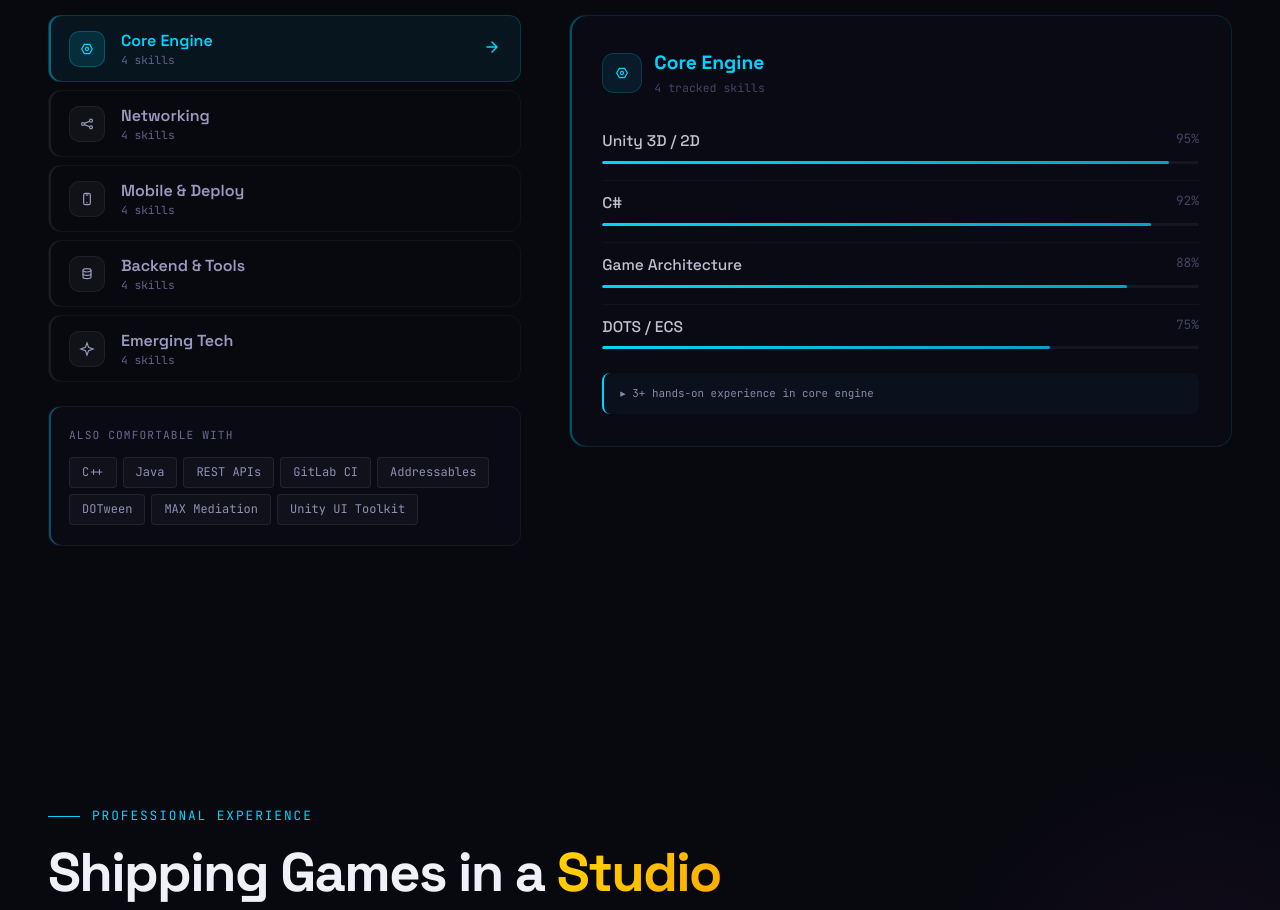
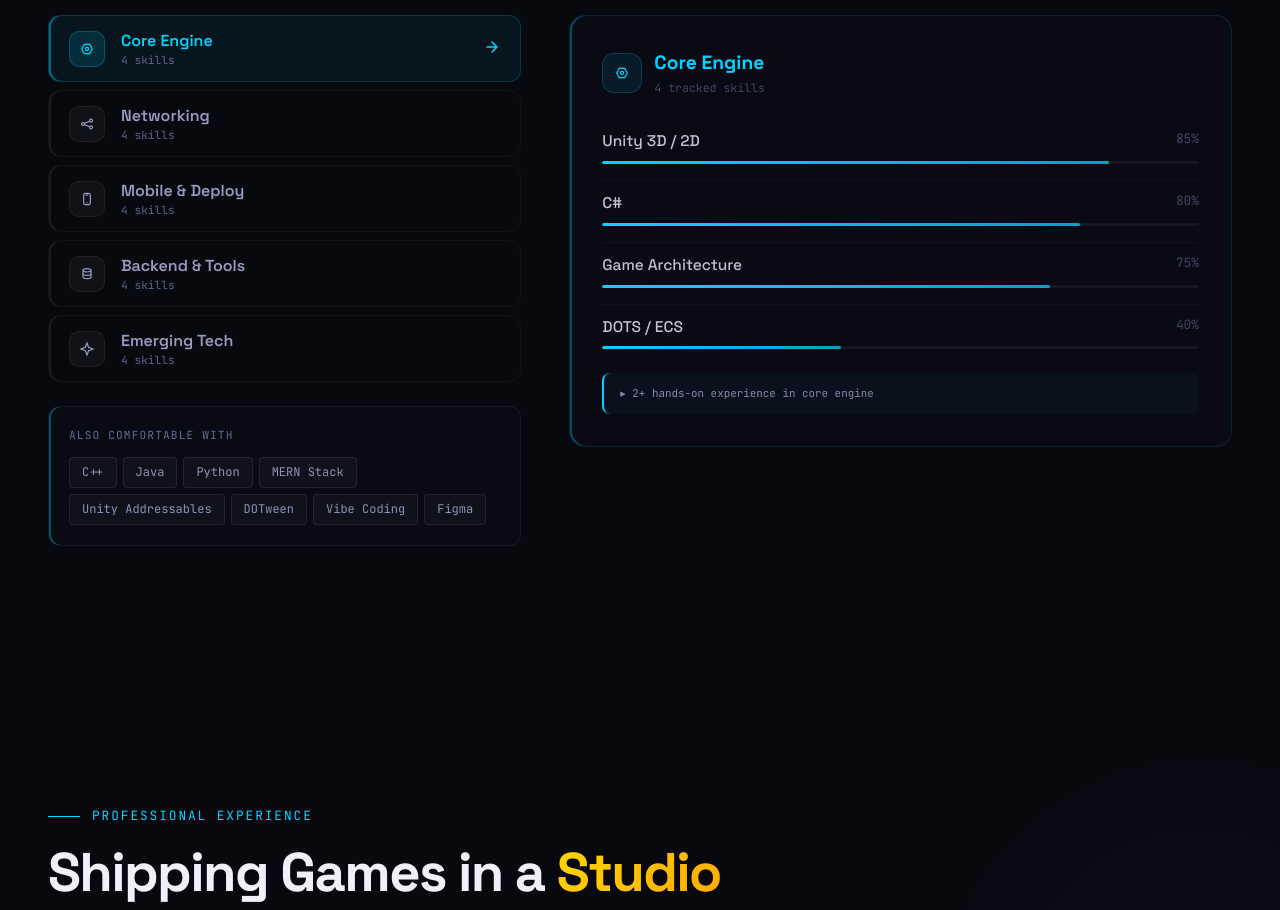
Before and after one commit to Prasham-Desai/Portfolio, a React (Create React App) app: page / in a window 1280 px wide. Shown: the part 2860-3770 px from the top of the page. Built offline with nearby package versions, Linux system fonts and the light colour scheme.

Commit message:
Minor Updates

```diff
--- a/src/components/Skills.jsx
+++ b/src/components/Skills.jsx
@@ -261,7 +261,7 @@ const Skills = () => {
                 ALSO COMFORTABLE WITH
               </div>
               <div style={{ display: 'flex', flexWrap: 'wrap', gap: 6 }}>
-                {['C++', 'Java', 'REST APIs', 'GitLab CI', 'Addressables', 'DOTween', 'MAX Mediation', 'Unity UI Toolkit'].map(tech => (
+                {['C++', 'Java', 'Python', 'MERN Stack', 'Unity Addressables', 'DOTween', 'Vibe Coding', 'Figma'].map(tech => (
                   <span key={tech} style={{
                     fontFamily: "'JetBrains Mono', monospace",
                     fontSize: '0.75rem',
--- a/src/data/skills.js
+++ b/src/data/skills.js
@@ -5,10 +5,10 @@ export const skillGroups = [
     icon: "⬡",
     color: "#00d4ff",
     skills: [
-      { name: "Unity 3D / 2D", level: 95, years: "3+" },
-      { name: "C#", level: 92, years: "3+" },
-      { name: "Game Architecture", level: 88, years: "2+" },
-      { name: "DOTS / ECS", level: 75, years: "1+" }
+      { name: "Unity 3D / 2D", level: 85, years: "2+" },
+      { name: "C#", level: 80, years: "2+" },
+      { name: "Game Architecture", level: 75, years: "2+" },
+      { name: "DOTS / ECS", level: 40, years: "1+" }
     ]
   },
   {
@@ -18,9 +18,9 @@ export const skillGroups = [
     color: "#ff6b6b",
     skills: [
       { name: "Multiplayer (Photon / NGO)", level: 85, years: "2+" },
-      { name: "Firebase RTDB", level: 88, years: "2+" },
-      { name: "REST APIs", level: 82, years: "2+" },
-      { name: "WebSockets", level: 78, years: "1+" }
+      { name: "Firebase RTDB", level: 80, years: "2+" },
+      { name: "REST APIs", level: 60, years: "2+" },
+      { name: "WebSockets", level: 50, years: "1+" }
     ]
   },
   {
@@ -29,10 +29,10 @@ export const skillGroups = [
     icon: "◉",
     color: "#ffd700",
     skills: [
-      { name: "Android Deployment", level: 90, years: "2+" },
-      { name: "iOS Deployment", level: 75, years: "1+" },
-      { name: "AdMob / Mediation", level: 85, years: "2+" },
-      { name: "Performance Optimization", level: 90, years: "2+" }
+      { name: "Android Deployment", level: 60, years: "1+" },
+      { name: "iOS Deployment", level: 60, years: "1+" },
+      { name: "AdMob / Mediation", level: 75, years: "1+" },
+      { name: "Performance Optimization", level: 75, years: "1+" }
     ]
   },
   {
@@ -41,10 +41,10 @@ export const skillGroups = [
     icon: "⬟",
     color: "#00ff88",
     skills: [
-      { name: "Firebase Suite", level: 85, years: "2+" },
-      { name: "Node.js / Express", level: 72, years: "1+" },
-      { name: "MongoDB", level: 70, years: "1+" },
-      { name: "Git / GitHub / GitLab", level: 88, years: "3+" }
+      { name: "Firebase Suite", level: 80, years: "1+" },
+      { name: "Node.js / Express", level: 65, years: "2+" },
+      { name: "MongoDB", level: 60, years: "2+" },
+      { name: "Git / GitHub / GitLab", level: 90, years: "3+" }
     ]
   },
   {
@@ -53,10 +53,10 @@ export const skillGroups = [
     icon: "◇",
     color: "#b44fff",
     skills: [
-      { name: "AR / VR / MR", level: 78, years: "1+" },
-      { name: "Analytics Integration", level: 82, years: "2+" },
-      { name: "Procedural level generation", level: 65, years: "1+" },
-      { name: "Smart NPCs using LLM-like systems", level: 68, years: "1+" }
+      { name: "AR / VR / MR", level: 40, years: "1+" },
+      { name: "Analytics Integration", level: 60, years: "2+" },
+      { name: "Procedural level generation", level: 50, years: "1+" },
+      { name: "Smart NPCs using LLM-like systems", level: 40, years: "1+" }
     ]
   }
 ];
```
